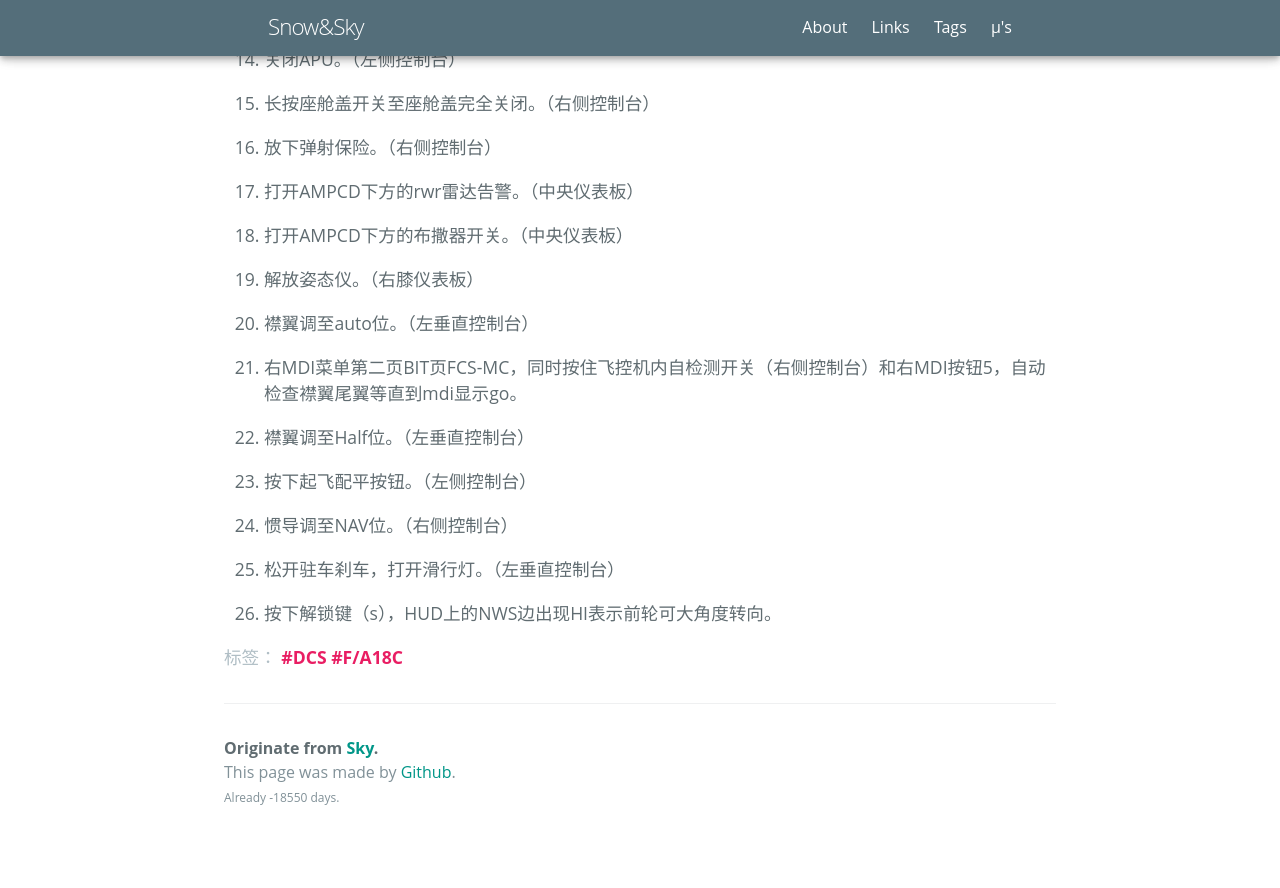
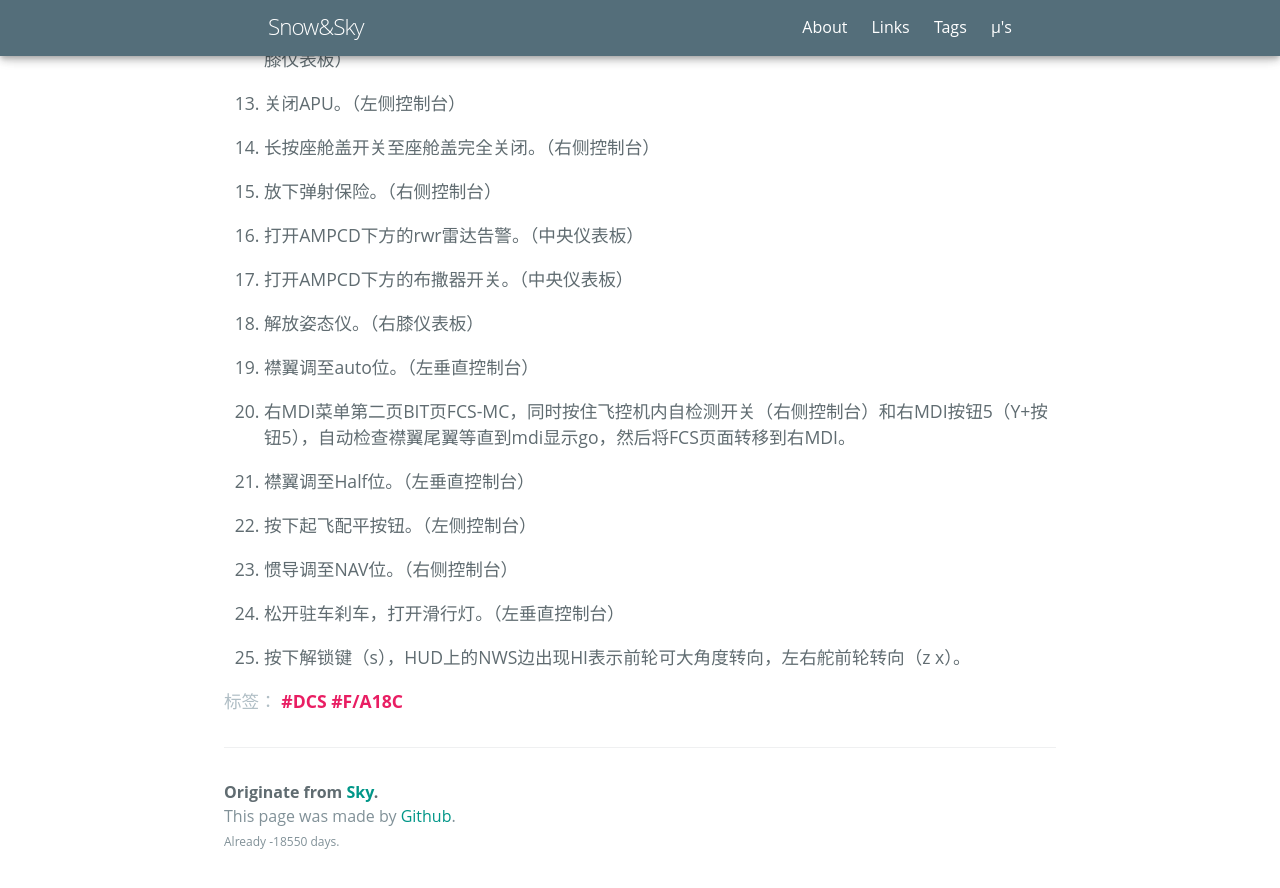
Before and after one commit to NishikinoSky/NishikinoSky.github.io, a Jekyll site: the page built from _posts/2020-12-23-FA18C1.md, in a window 1280 px wide and 900 px high, scrolled down 1058 px. Shown: the top 888 px of the window. Built offline with Jekyll 4.4.1, drawn with Linux system fonts in a browser that asks for light colours; some web fonts are replaced; before the commit the page ends 1914 px from its top, so only the background shows below that; some of the changed text lies outside the part shown.

Commit message:
Update 2020-12-23-FA18C1.md

```diff
--- a/_posts/2020-12-23-FA18C1.md
+++ b/_posts/2020-12-23-FA18C1.md
@@ -10,6 +10,8 @@ stickie: true
 非专业流程，仅供快速上天，因此没有液压、火警ab检查等，步骤顺序可能也有偏差。
 
 1. 接通电源（右键向上拨）。（右侧控制台）
+
+（在左侧控制台分别检测右左发动机火警，长按右键后松开，再长按左键）
 
 2. 启动APU至绿灯亮起。（左侧控制台）
 
@@ -49,7 +51,7 @@ stickie: true
 
 20. 襟翼调至auto位。（左垂直控制台）
 
-21. 右MDI菜单第二页BIT页FCS-MC，同时按住飞控机内自检测开关（右侧控制台）和右MDI按钮5，自动检查襟翼尾翼等直到mdi显示go。
+21. 右MDI菜单第二页BIT页FCS-MC，同时按住飞控机内自检测开关（右侧控制台）和右MDI按钮5（Y+按钮5），自动检查襟翼尾翼等直到mdi显示go，然后将FCS页面转移到右MDI。
 
 22. 襟翼调至Half位。（左垂直控制台）
 
@@ -59,4 +61,4 @@ stickie: true
 
 25. 松开驻车刹车，打开滑行灯。（左垂直控制台）
 
-26. 按下解锁键（s），HUD上的NWS边出现HI表示前轮可大角度转向。
+26. 按下解锁键（s），HUD上的NWS边出现HI表示前轮可大角度转向，左右舵前轮转向（z x）。
```
